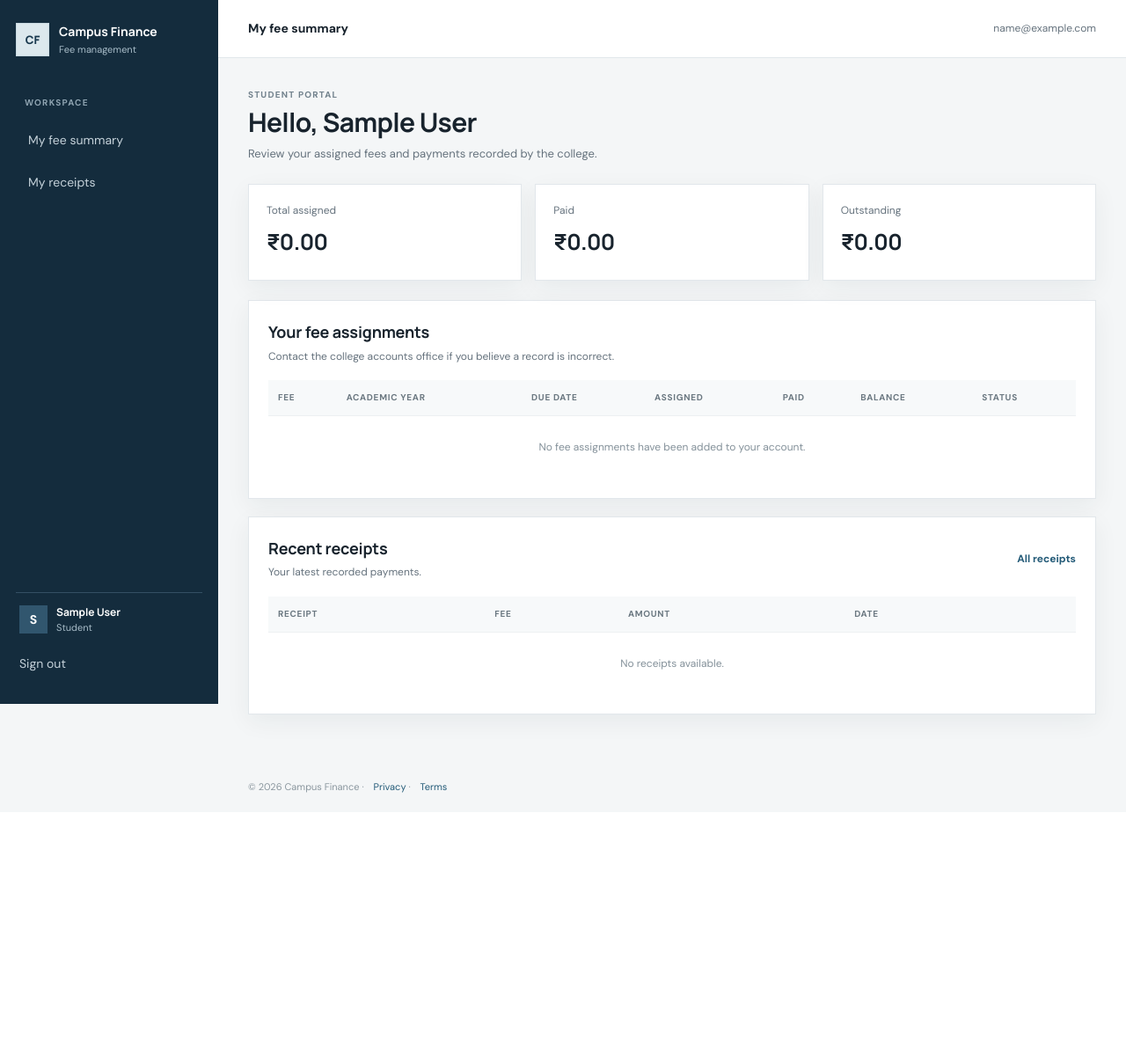
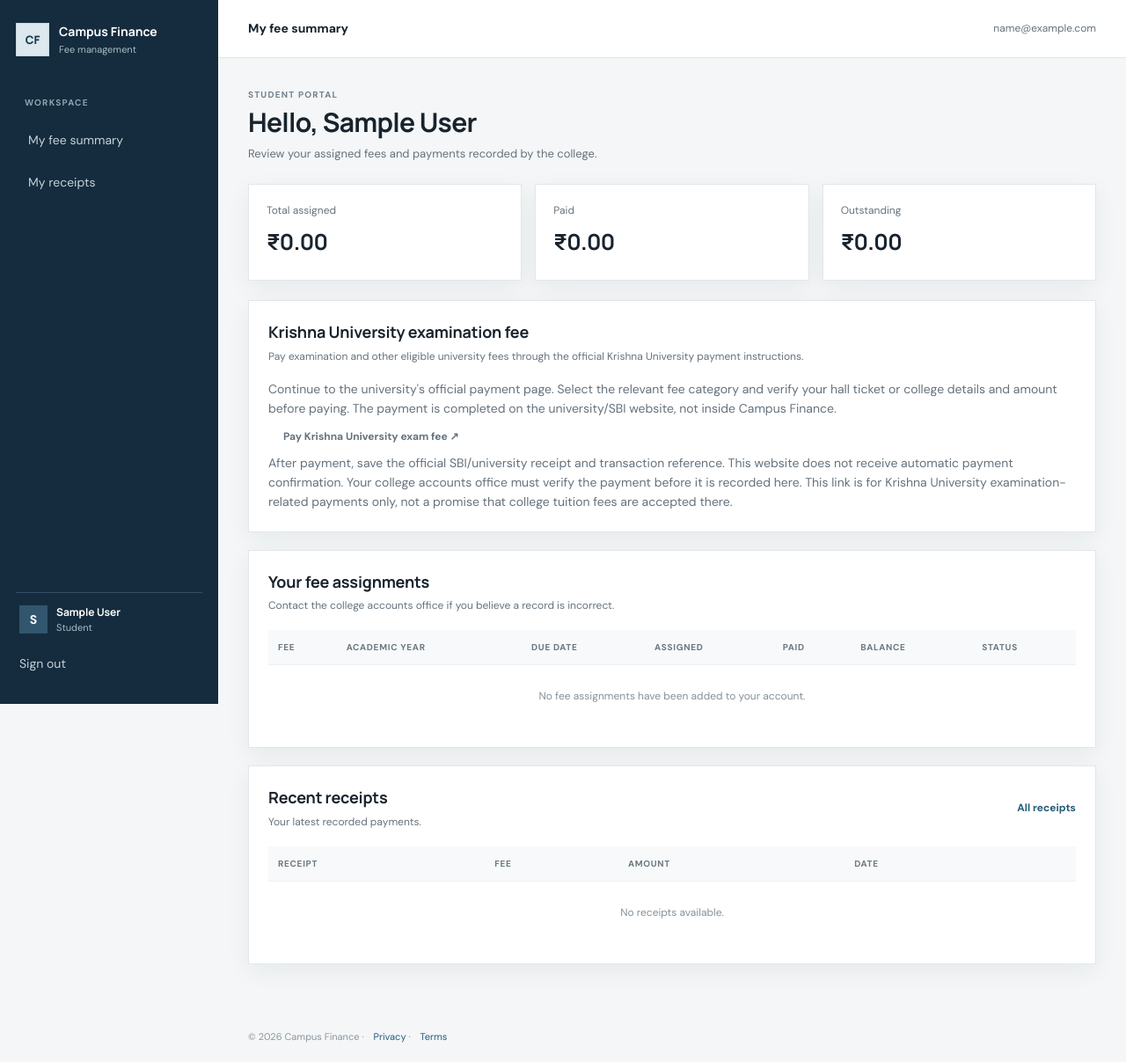
Before and after one commit to vasu925/College-Fee-Management-System, a Flask app: page /student in a window 1280 px wide. Shown: the whole page at 88% size. Before the commit the page ends 901 px from the top, so only its background shows below. Run offline with Flask 3, Linux system fonts and the light colour scheme; the visitor is signed in with stand-in values (Sample User, id 1); data that the repository does not hold is empty; parts of the project's set-up code (start-up, migrations or seed data) failed here and were passed over; some libraries are stand-ins or nearby versions.

Commit message:
Add official Krishna University SBI exam fee payment link

```diff
--- a/templates/student_dashboard.html
+++ b/templates/student_dashboard.html
@@ -8,6 +8,12 @@
   <article class="metric-card"><span>Paid</span><strong>₹{{ "%.2f"|format(paid|float) }}</strong></article>
   <article class="metric-card"><span>Outstanding</span><strong>₹{{ "%.2f"|format(balance|float) }}</strong></article>
 </div>
+<section class="panel">
+  <div class="section-head"><div><h2>Krishna University examination fee</h2><p>Pay examination and other eligible university fees through the official Krishna University payment instructions.</p></div></div>
+  <p>Continue to the university's official payment page. Select the relevant fee category and verify your hall ticket or college details and amount before paying. The payment is completed on the university/SBI website, not inside Campus Finance.</p>
+  <p><a class="button button-primary" href="https://kru.ac.in/payment-krue/" target="_blank" rel="noopener noreferrer">Pay Krishna University exam fee ↗</a></p>
+  <p class="muted">After payment, save the official SBI/university receipt and transaction reference. This website does not receive automatic payment confirmation. Your college accounts office must verify the payment before it is recorded here. This link is for Krishna University examination-related payments only, not a promise that college tuition fees are accepted there.</p>
+</section>
 <section class="panel"><div class="section-head"><div><h2>Your fee assignments</h2><p>Contact the college accounts office if you believe a record is incorrect.</p></div></div>
 <div class="table-wrap"><table><thead><tr><th>Fee</th><th>Academic year</th><th>Due date</th><th>Assigned</th><th>Paid</th><th>Balance</th><th>Status</th></tr></thead><tbody>
 {% for f in fees %}<tr><td>{{ f.fee_name }}</td><td>{{ f.academic_year }}</td><td>{{ f.due_date.strftime("%d %b %Y") if f.due_date else "—" }}</td><td>₹{{ "%.2f"|format(f.total_amount|float) }}</td><td>₹{{ "%.2f"|format(f.paid_amount|float) }}</td><td>₹{{ "%.2f"|format(f.balance|float) }}</td><td><span class="status {{ 'paid' if f.balance == 0 else 'pending' }}">{{ "Paid" if f.balance == 0 else "Pending" }}</span></td></tr>{% else %}<tr><td colspan="7" class="empty-cell">No fee assignments have been added to your account.</td></tr>{% endfor %}
```
